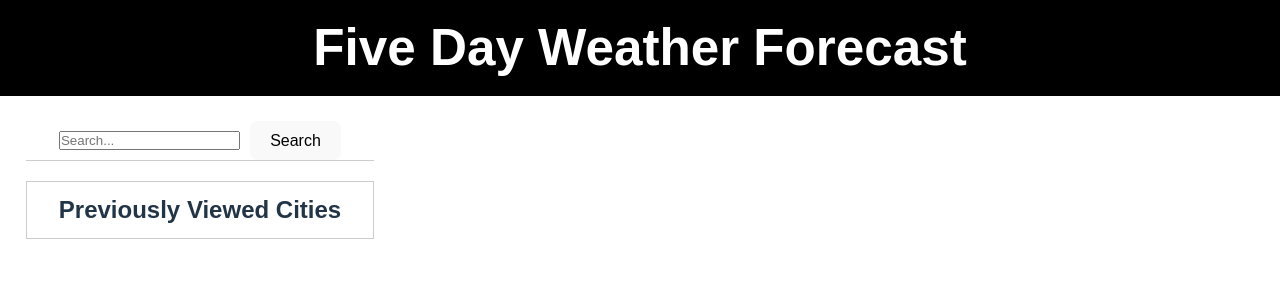
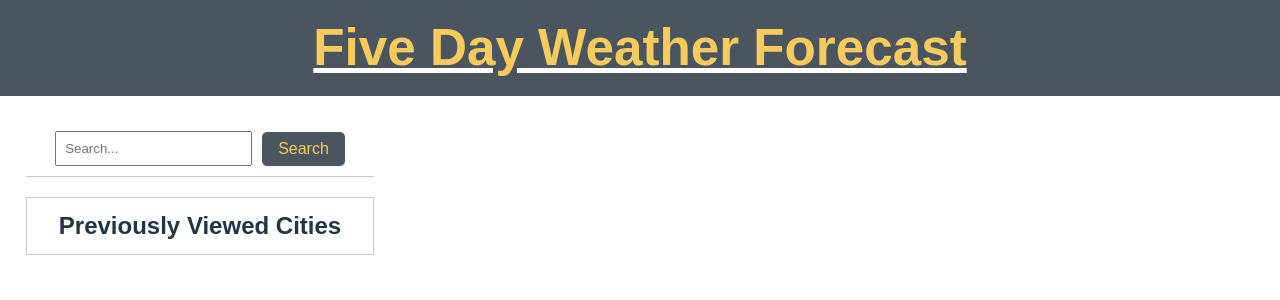
Before and after one commit to EMK2473/Five-Day-Weather-Dashboard, a React (Vite) app: page / in a window 1280 px wide. Shown: the top 300 px of the page. Built offline with nearby package versions, Linux system fonts and the light colour scheme.

Commit message:
final style touches before deployment

```diff
--- a/src/App.jsx
+++ b/src/App.jsx
@@ -23,8 +23,8 @@ function App() {
 
   return (
     <div>
-      <header className="header">
-        <h1 className="title">Five Day Weather Forecast</h1>
+      <header className="header" style={{backgroundColor: "#4A555F", color: "#F4CB5C", textDecoration: "underline", textDecorationColor: "white"}}>
+        <h1 style={{color: "#F4CB5C"}} className="title">Five Day Weather Forecast</h1>
       </header>
       <div className="container">
         <aside className="aside">
--- a/src/components/SearchForm.jsx
+++ b/src/components/SearchForm.jsx
@@ -1,4 +1,3 @@
-// SearchForm.jsx
 import React, { useState } from "react";
 
 function SearchForm({ onSearch }) {
@@ -28,6 +27,7 @@ function SearchForm({ onSearch }) {
           justifyContent: "center",
           alignItems: "center",
           borderBottom: "1px solid #ccc",
+          padding: "10px", // Added padding to the search bar
         }}
       >
         <form
@@ -37,11 +37,23 @@ function SearchForm({ onSearch }) {
           <input
             type="text"
             placeholder="Search..."
-            style={{ marginRight: "10px" }}
+            style={{ marginRight: "10px", padding: "8px" }} // Added padding to the search bar
             value={searchTerm}
             onChange={(e) => setSearchTerm(e.target.value)}
           />
-          <button type="submit">Search</button>
+          <button
+            type="submit"
+            style={{
+              padding: "8px 16px", // Added padding to the search button
+              backgroundColor: "#4A555F",
+              color: "#F4CB5C", // Added color property
+              border: "none",
+              borderRadius: "5px",
+              cursor: "pointer",
+            }}
+          >
+            Search
+          </button>
         </form>
       </div>
       <div
```
